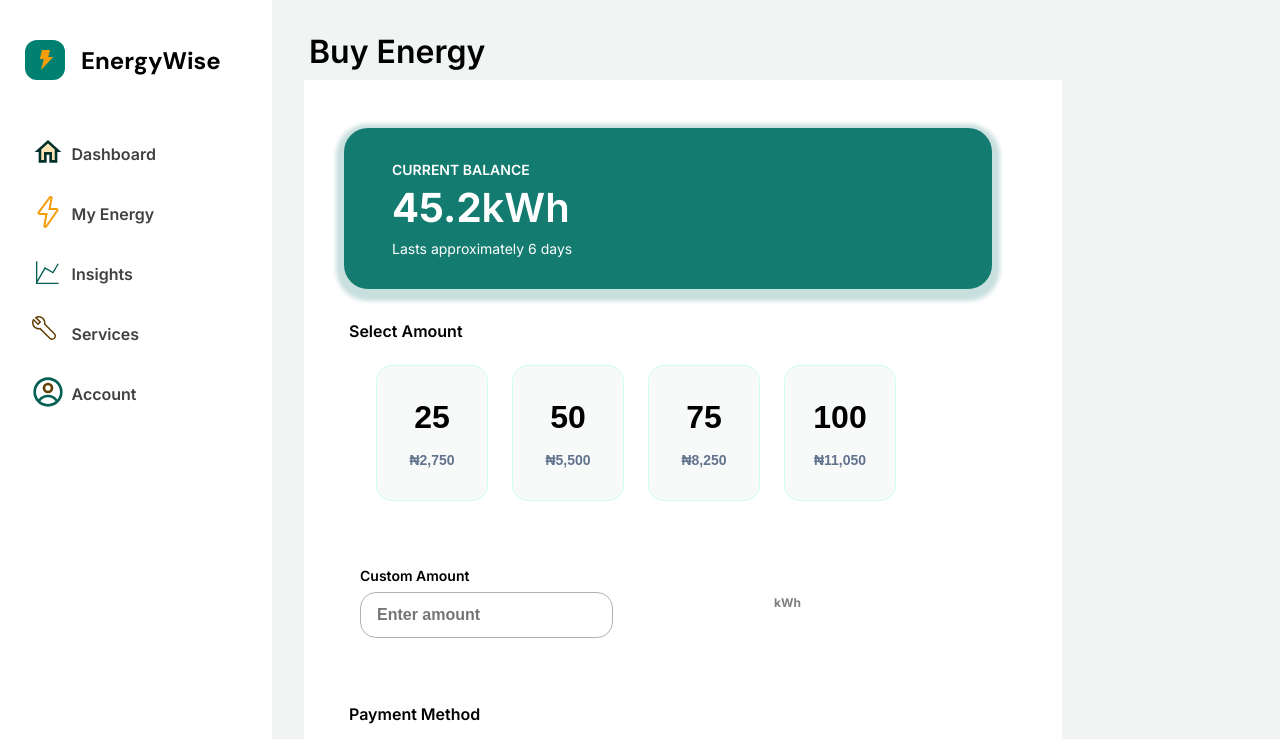
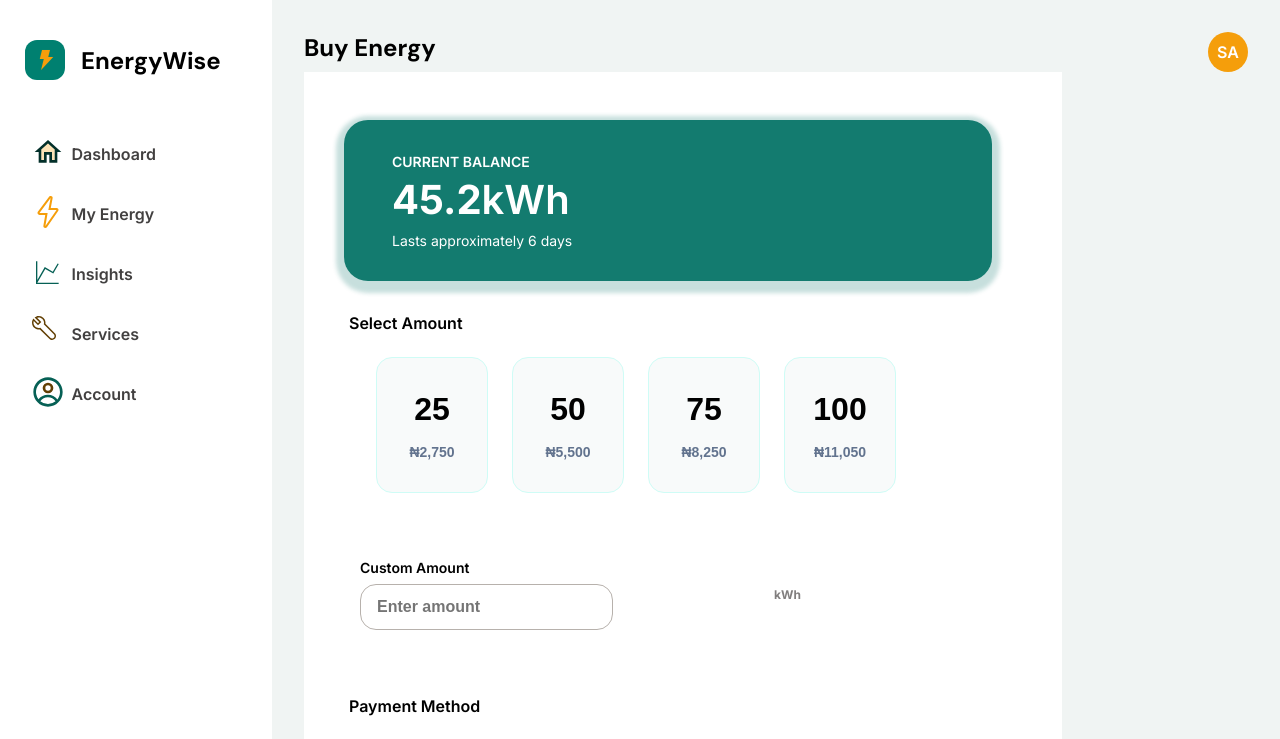
Before and after one commit to WTF-CapstoneProject-Team41/EnergyWise-frontend, a React (Vite) app: page /buy-energy in a window 1280 px wide. Shown: the top 739 px of the page. Built offline with nearby package versions, Linux system fonts and the light colour scheme; no server answers.

Commit message:
connected buy energy form with energy page

```diff
--- a/src/components/shared/BuyEnergyForm.jsx
+++ b/src/components/shared/BuyEnergyForm.jsx
@@ -79,7 +79,7 @@ function BuyEnergyForm({ variant }) {
   };
   return (
     <div>
-      <p className={styles.formHeading}>Buy Energy</p>
+      {/* <p className={styles.formHeading}>Buy Energy</p> */}
       <div className={styles.form}>
         {/* balance card----dashboard only */}
         {variant === "dashboard" && (
--- a/src/pages/BuyEnergy/BuyEnergy.jsx
+++ b/src/pages/BuyEnergy/BuyEnergy.jsx
@@ -1,7 +1,16 @@
 import BuyEnergyForm from "../../components/shared/BuyEnergyForm";
+import styles from "./BuyEnergy.module.css";
 
 function BuyEnergy() {
-  return <BuyEnergyForm variant="dashboard" />;
+  return (
+    <div className={styles.page}>
+      <div className={styles.header}>
+        <h1 className={styles.title}>Buy Energy</h1>
+        <div className={styles.avatar}>SA</div>
+      </div>
+      <BuyEnergyForm variant="dashboard" />
+    </div>
+  );
 }
 
 export default BuyEnergy;
--- a/src/pages/BuyEnergy/BuyEnergy.module.css
+++ b/src/pages/BuyEnergy/BuyEnergy.module.css
@@ -0,0 +1,34 @@
+.page {
+  width: calc(100%-276px);
+  position: relative;
+}
+.header {
+  display: flex;
+  align-items: flex-start;
+  justify-content: space-between;
+  /* margin-bottom: 30px; */
+}
+
+.title {
+  color: #000;
+  font-family: var(--font-heading);
+  font-size: 24px;
+  font-style: normal;
+  font-weight: 700;
+  line-height: normal;
+  margin-bottom: 8px;
+}
+.avatar {
+  width: 40px;
+  height: 40px;
+  border-radius: 50%;
+  background: var(--secondary-color);
+  color: #ffffff;
+  font-size: 16px;
+  font-family: var(--font-body);
+  font-weight: 600;
+  display: flex;
+  align-items: center;
+  justify-content: center;
+  flex-shrink: 0;
+}
```
